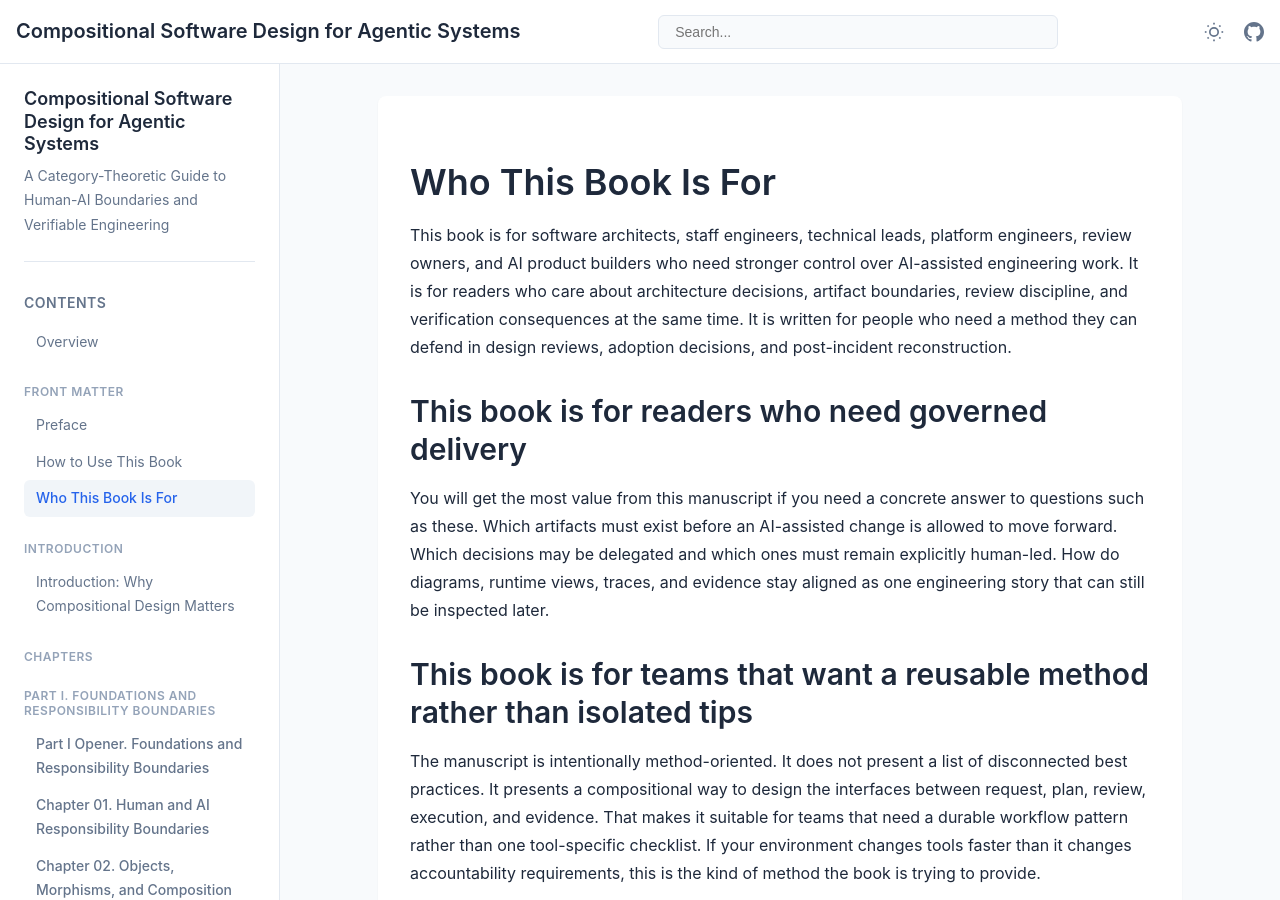
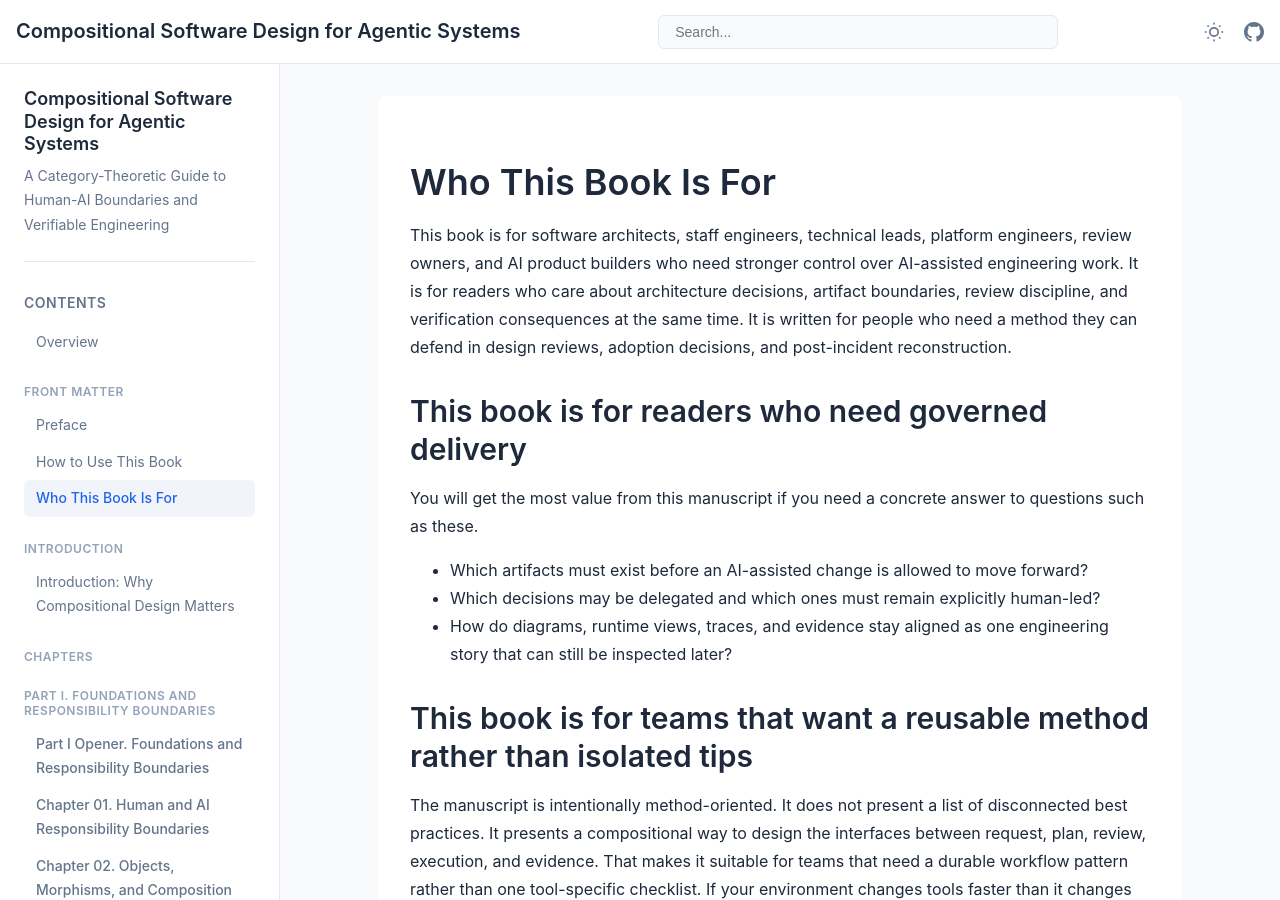
Before and after one commit to itdojp/composable-software-design-book, a Jekyll site: the page built from src/additional/who-this-book-is-for/index.md, in a window 1280 px wide and 900 px high. Built offline with Jekyll 4.4.1, drawn with Linux system fonts in a browser that asks for light colours.

Commit message:
Address PR #66 review comments

```diff
--- a/src/additional/who-this-book-is-for/index.md
+++ b/src/additional/who-this-book-is-for/index.md
@@ -13,9 +13,9 @@ It is written for people who need a method they can defend in design reviews, ad
 ## This book is for readers who need governed delivery
 
 You will get the most value from this manuscript if you need a concrete answer to questions such as these.
-Which artifacts must exist before an AI-assisted change is allowed to move forward.
-Which decisions may be delegated and which ones must remain explicitly human-led.
-How do diagrams, runtime views, traces, and evidence stay aligned as one engineering story that can still be inspected later.
+- Which artifacts must exist before an AI-assisted change is allowed to move forward?
+- Which decisions may be delegated and which ones must remain explicitly human-led?
+- How do diagrams, runtime views, traces, and evidence stay aligned as one engineering story that can still be inspected later?
 
 ## This book is for teams that want a reusable method rather than isolated tips
 
```
Also changed, not shown: src/additional/preface/index.md (+1 -1 lines).
